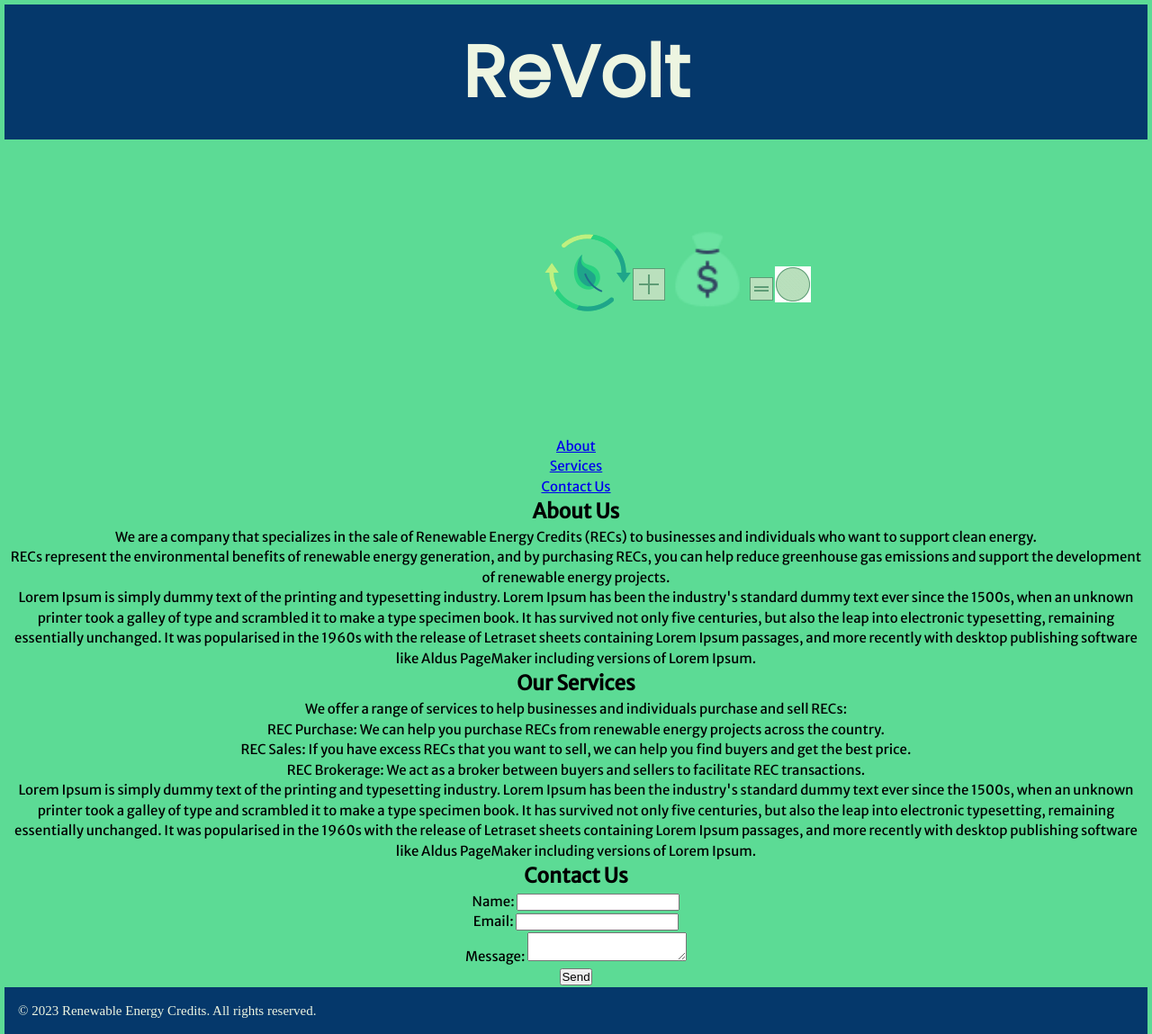
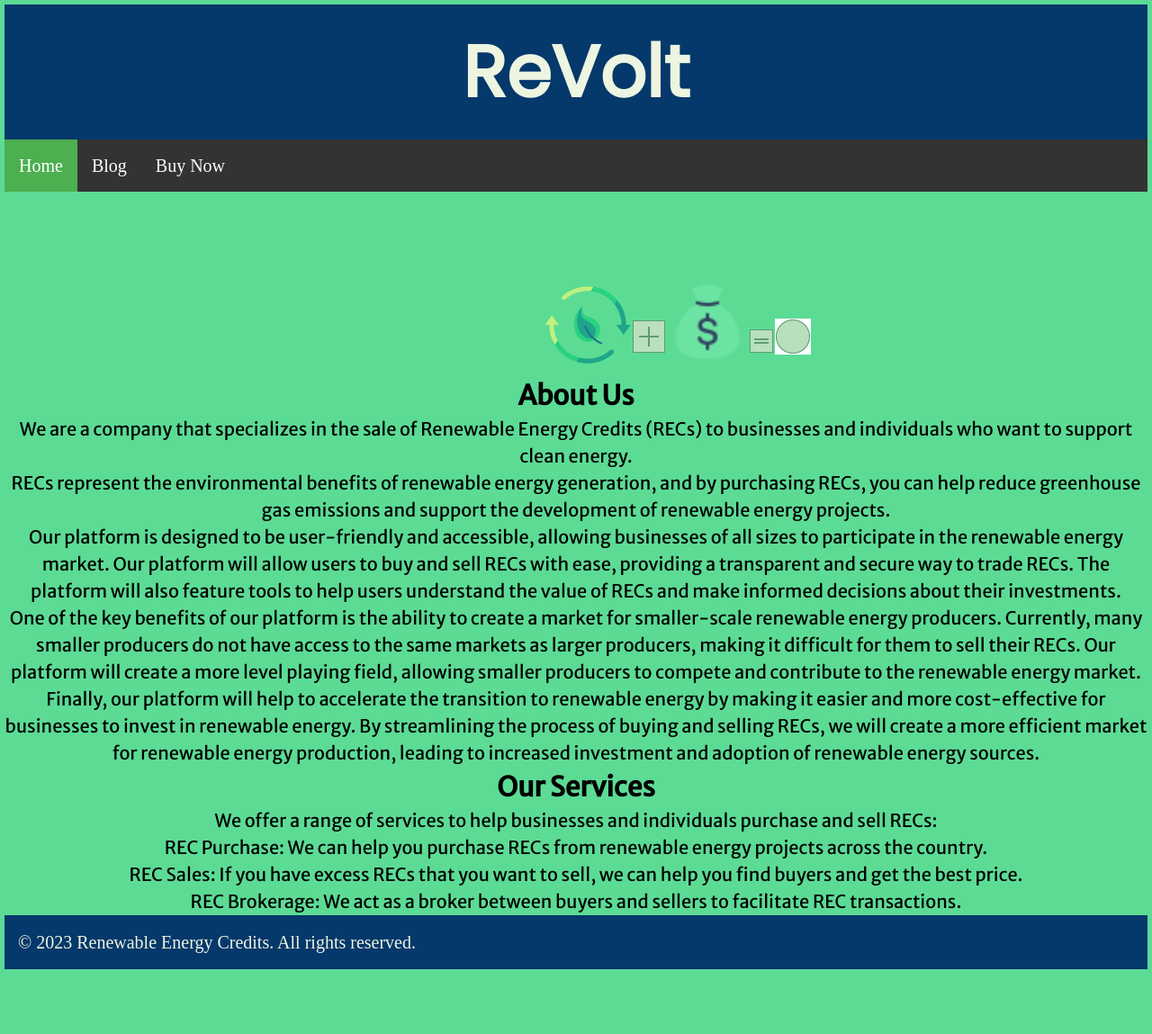
Before and after one commit to Davshiv20/e_hack, a plain HTML site: page front.html in a window 1280 px wide. Shown: the whole page at 90% size. After the commit the page ends 1082 px from the top, so only its background shows below. Drawn offline with Linux system fonts and the light colour scheme; a script that the page names is missing; a web font is replaced by a local one.

Commit message:
Some more html

```diff
--- a/CSS/style.css
+++ b/CSS/style.css
@@ -8,10 +8,10 @@
 
 body {
 
-    font-size: 15px;
+    font-size: 20px;
     line-height: 1.5;
     background-color:#5CDB95;
-     margin: 5px;
+    margin: 5px;
 }
 .list{
     text-align: center;
@@ -72,3 +72,47 @@ footer {
     line-height: 50px;
     font-size: 15px;
 }
+
+
+/*
+.upper-nav-bar{
+    list-style-type: none;
+    margin: 0;
+    padding: 0;
+    overflow: hidden;
+    background-color: #333; */
+    /* position: -webkit-sticky; /* Safari */
+    /* position: sticky;  */
+    /* top: 0;
+} */
+
+ul {
+    list-style-type: none;
+    margin: 0;
+    padding: 0;
+    overflow: hidden;
+    background-color: #333;
+    position: -webkit-sticky;
+    position: sticky;
+     top: 0;
+ }
+
+  li {
+    float: left;
+  }
+
+  li a {
+    display: block;
+    color: white;
+    text-align: center;
+    padding: 14px 16px;
+    text-decoration: none;
+  }
+
+  li a:hover {
+    background-color: #111;
+  }
+
+  .active {
+    background-color: #4CAF50;
+  }
--- a/front.html
+++ b/front.html
@@ -1,5 +1,6 @@
 <!DOCTYPE html>
 <html>
+
 <head>
 	<title>Renewable Energy Credits</title>
 	<meta charset="UTF-8">
@@ -11,18 +12,33 @@
 	<link rel="shortcut icon" href="./favicon_io/favicon_io/android-chrome-512x512.png" type="image/x-icon">
 	<link rel="preconnect" href="https://fonts.googleapis.com">
 	<link rel="preconnect" href="https://fonts.gstatic.com" crossorigin>
-<link href="https://fonts.googleapis.com/css2?family=Aboreto&family=Merriweather+Sans&family=Poppins&family=Sacramento&display=swap" rel="stylesheet">
+	<link
+		href="https://fonts.googleapis.com/css2?family=Aboreto&family=Merriweather+Sans&family=Poppins&family=Sacramento&display=swap"
+		rel="stylesheet">
 </head>
+
 <body>
 	<header>
 		<div id="header">
 			<h1>ReVolt</h1>
 		</div>
 	</header>
+
+	<div>
+		<ul class = "upper-nav-bar">
+			<li><a class="active" href="#home">Home</a></li>
+			<li><a href="blog.html">Blog</a></li>
+			<li><a href="./buy.html">Buy Now</a></li>
+		  </ul>
+	</div>
 	<div class="logo1">
-	<img class="logo1"src="./favicon_io/logo1.png" alt="eco"><img class="plus" src="./favicon_io/icons8-add-new-40.png" alt="plus"><img class="money" src="./favicon_io/favicon_io/icons8-money-bag-48.png" alt="money"><img class="equals" src="./favicon_io/icons8-equals-30.png" alt=""><img class="thumbs" src="./favicon_io/icons8-good-quality.gif" alt="">
+		<img class="logo1" src="./favicon_io/logo1.png" alt="eco"><img class="plus"
+			src="./favicon_io/icons8-add-new-40.png" alt="plus"><img class="money"
+			src="./favicon_io/favicon_io/icons8-money-bag-48.png" alt="money"><img class="equals"
+			src="./favicon_io/icons8-equals-30.png" alt=""><img class="thumbs"
+			src="./favicon_io/icons8-good-quality.gif" alt="">
 	</div>
-	<div class="list">
+	<!-- <div class="list">
 		<nav>
 			<ul>
 				<li><a href="#about">About</a></li>
@@ -30,33 +46,54 @@
 				<li><a href="#contact">Contact Us</a></li>
 			</ul>
 		</nav>
-	</div>
+	</div> -->
 
 	<main>
 		<div class="main">
 			<section id="about">
 				<h2>About Us</h2>
-			<p>We are a company that specializes in the sale of Renewable Energy Credits (RECs) to businesses and individuals who want to support clean energy.</p>
-			<p>RECs represent the environmental benefits of renewable energy generation, and by purchasing RECs, you can help reduce greenhouse gas emissions and support the development of renewable energy projects.</p>
-			<p>Lorem Ipsum is simply dummy text of the printing and typesetting industry. Lorem Ipsum has been the industry's standard dummy text ever since the 1500s, when an unknown printer took a galley of type and scrambled it to make a type specimen book. It has survived not only five centuries, but also the leap into electronic typesetting, remaining essentially unchanged. It was popularised in the 1960s with the release of Letraset sheets containing Lorem Ipsum passages, and more recently with desktop publishing software like Aldus PageMaker including versions of Lorem Ipsum.
-
+				<p>We are a company that specializes in the sale of Renewable Energy Credits (RECs) to businesses and
+					individuals who want to support clean energy.</p>
+				<p>RECs represent the environmental benefits of renewable energy generation, and by purchasing RECs, you
+					can help reduce greenhouse gas emissions and support the development of renewable energy projects.
+				</p>
+				<p> Our platform is designed to be user-friendly and accessible, allowing businesses of all sizes to
+					participate in the renewable energy market. Our platform will allow users to buy and sell RECs with
+					ease, providing a transparent and secure way to trade RECs. The platform will also feature tools to
+					help users understand the value of RECs and make informed decisions about their investments.</p>
+				<p> One of the key benefits of our platform is the ability to create a market for smaller-scale
+					renewable energy producers. Currently, many smaller producers do not have access to the same markets
+					as larger producers, making it difficult for them to sell their RECs. Our platform will create a
+					more level playing field, allowing smaller producers to compete and contribute to the renewable
+					energy market.</p>
+				<p>
+					Finally, our platform will help to accelerate the transition to renewable energy by making it easier
+					and more cost-effective for businesses to invest in renewable energy. By streamlining the process of
+					buying and selling RECs, we will create a more efficient market for renewable energy production,
+					leading to increased investment and adoption of renewable energy sources.
 				</p>
 			</section>
 
 			<section id="services">
 				<h2>Our Services</h2>
 				<p>We offer a range of services to help businesses and individuals purchase and sell RECs:</p>
-			<ul>
-				<li>REC Purchase: We can help you purchase RECs from renewable energy projects across the country.</li>
-				<li>REC Sales: If you have excess RECs that you want to sell, we can help you find buyers and get the best price.</li>
-				<li>REC Brokerage: We act as a broker between buyers and sellers to facilitate REC transactions.</li>
-				<p>Lorem Ipsum is simply dummy text of the printing and typesetting industry. Lorem Ipsum has been the industry's standard dummy text ever since the 1500s, when an unknown printer took a galley of type and scrambled it to make a type specimen book. It has survived not only five centuries, but also the leap into electronic typesetting, remaining essentially unchanged. It was popularised in the 1960s with the release of Letraset sheets containing Lorem Ipsum passages, and more recently with desktop publishing software like Aldus PageMaker including versions of Lorem Ipsum.
 
+				<p> REC Purchase: We can help you purchase RECs from renewable energy projects across the country.</p>
+				<p> REC Sales: If you have excess RECs that you want to sell, we can help you find buyers and get
+					the best price.</p>
+					<p>REC Brokerage: We act as a broker between buyers and sellers to facilitate REC transactions.</p>
+				<!-- <ul id = "ul-services">
+					<li>REC Purchase: We can help you purchase RECs from renewable energy projects across the country.
+					</li>
+					<li></li>
+					<li>
+					</li>
+					<p>
 					</p>
-			</ul>
+				</ul> -->
 			</section>
 
-		<section id="contact">
+			<!-- <section id="contact">
 				<h2>Contact Us</h2>
 				<form>
 					<label for="name">Name:</label>
@@ -67,12 +104,16 @@
 					<textarea id="message" name="message" required></textarea><br>
 					<button type="submit">Send</button>
 				</form>
-		</section>
+			</section> -->
 		</div>
 	</main>
 
+	<div>
+
+	</div>
 	<footer>
 		<p>&copy; 2023 Renewable Energy Credits. All rights reserved.</p>
 	</footer>
 </body>
+
 </html>
```
Also changed, not shown: blog.html (added, +12 -0 lines), buy.html (added, +12 -0 lines). Lines whose indentation alone changed are shown as unchanged.
